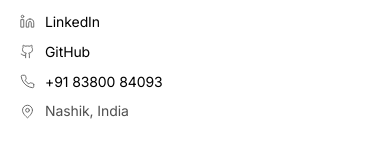
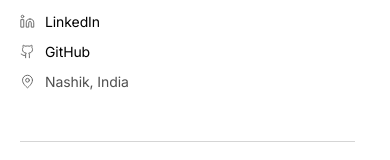
Before and after one commit to prathameshgaikwad123/prathameshgaikwad123.github.io, a React (Vite) app: page / in a window 390 px wide. Shown: the part 7612-7772 px from the top of the page. Built offline with nearby package versions, Linux system fonts and the light colour scheme; no server answers.

Commit message:
Remove phone number from Contact footer
Co-Authored-By: Claude Sonnet 5.5 <noreply@anthropic.com>
Claude-Session: https://claude.ai/code/session_013kHzzBCJhnEhg9Y8pFucPr

```diff
--- a/src/data/site.js
+++ b/src/data/site.js
@@ -4,8 +4,6 @@ export const SITE = {
     name: 'Prathamesh Gaikwad',
     role: 'Multidisciplinary Digital Designer',
     email: 'prathameshg83800@gmail.com',
-    phone: '+91 83800 84093',
-    phoneHref: 'tel:+918380084093',
     place: 'Nashik, India',
     linkedin: 'https://www.linkedin.com/in/prathamesh-gaikwad-224734171',
     github: 'https://github.com/prathameshgaikwad123',
--- a/src/sections/Contact.jsx
+++ b/src/sections/Contact.jsx
@@ -2,7 +2,7 @@ import { useEffect, useRef, useState } from 'react';
 import { SITE } from '../data/site.js';
 import { SiteFoot } from '../components/Chrome.jsx';
 import Shelf from '../components/Shelf.jsx';
-import { IconGitHub, IconLinkedIn, IconPhone, IconPin } from '../components/Icons.jsx';
+import { IconGitHub, IconLinkedIn, IconPin } from '../components/Icons.jsx';
 import useScrollEffect from '../hooks/useScrollEffect.js';
 import closePanel from '../animations/closePanel.js';
 import lineReveal from '../animations/lineReveal.js';
@@ -173,10 +173,6 @@ export default function Contact() {
                                     <IconGitHub />
                                     GitHub
                                 </a>
-                                <a href={SITE.phoneHref}>
-                                    <IconPhone />
-                                    {SITE.phone}
-                                </a>
                                 <span>
                                     <IconPin />
                                     {SITE.place}
```
Also changed, not shown: 1 other file (tests, documents, lock files or other folders).
